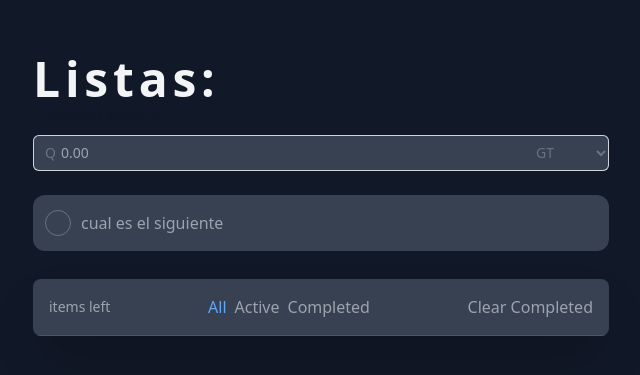
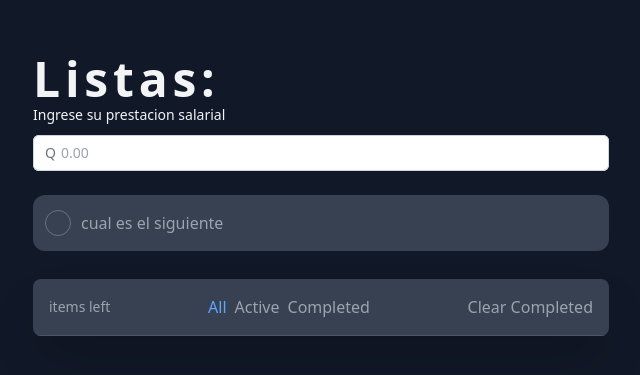
Before and after one commit to Haironch/ListadeGastos, a React (Vite) app: page / in a window 1280 px wide. Shown: the part 205-580 px from the top of the page, without its empty margins (319-959 px from the left). Built offline with nearby package versions, Linux system fonts and the light colour scheme.

Commit message:
kñlñllñ

```diff
--- a/src/App.jsx
+++ b/src/App.jsx
@@ -6,25 +6,9 @@ import { TodoList } from "./components/TodoList/TodoList";
 import InputPrice from "./components/InputPrice/InputPrice";
 
 function App() {
-  // const [todos, setTodos] = useState([
-  //   {
-  //     id: 1,
-  //     title: "Pagar Renta",
-  //     completed: false,
-  //   },
-  //   {
-  //     id: 2,
-  //     title: "Pagar gasolina",
-  //     completed: false,
-  //   },
-  //   {
-  //     id: 3,
-  //     title: "Pagar internet",
-  //     completed: false,
-  //   },
-  // ]);
 
    const [todos, setTodos] = useState([])
+
 
  // get todos from local storage
   useEffect(() => {
@@ -43,13 +27,14 @@ useEffect(() => {
 }, [todos])
 
 
-  const addTodo = (title) => {
+  const addTodo = (title, pr1) => {
     const lastId = todos?.length > 0 ? todos[todos?.length - 1].id : 1;
 
     const newTodo ={
-       id: lastId + 1,
+      id: lastId + 1,
       title,
       completed: false,
+      pr1: "local",
     }
 
     const todoList = [...todos]
--- a/src/components/InputPrice/InputPrice.jsx
+++ b/src/components/InputPrice/InputPrice.jsx
@@ -1,8 +1,24 @@
 export default function InputPrice() {
+
+  function handleSubmit(e) {
+    // Previene que el navegador recargue la página
+    e.preventDefault();
+
+    // Lee los datos del formulario
+    const form = e.target;
+    const formData = new FormData(form);
+    // O puedes trabajar con él como un objecto plano:
+    const formJson = Object.fromEntries(formData.entries());
+    console.log(formJson);
+  }
+
+
+  console.log()
+
     return (
-      <div>
-        <label htmlFor="price" className="block text-sm font-medium leading-6 text-gray-900">
-          Prestacion salaraial
+      <form onSubmit={handleSubmit}>
+        <label htmlFor="price" className="block text-sm font-medium leading-6 text-whithe-900">
+          Ingrese su prestacion salarial
         </label>
         <div className="relative mt-2 rounded-md shadow-sm">
           <div className="pointer-events-none absolute inset-y-0 left-0 flex items-center pl-3">
@@ -12,24 +28,11 @@ export default function InputPrice() {
             type="text"
             name="price"
             id="price"
-            className="bg-gray-700 block w-full rounded-md border-0 py-1.5 pl-7 pr-20 text-gray-900 ring-1 ring-inset ring-gray-300 placeholder:text-gray-400 focus:ring-2 focus:ring-inset focus:ring-indigo-600 sm:text-sm sm:leading-6"
+            className="block w-full rounded-md border-0 py-1.5 pl-7 pr-20 text-gray-900 ring-1 ring-inset ring-gray-300 placeholder:text-gray-400 focus:ring-2 focus:ring-inset focus:ring-indigo-600 sm:text-sm sm:leading-6"
             placeholder="0.00"
           />
-          <div className="absolute inset-y-0 right-0 flex items-center">
-            <label htmlFor="currency" className="sr-only">
-              Currency
-            </label>
-            <select
-              id="currency"
-              name="currency"
-              className="h-full rounded-md border-0 bg-transparent py-0 pl-2 pr-7 text-gray-500 focus:ring-2 focus:ring-inset focus:ring-indigo-600 sm:text-sm"
-            >
-              <option>GT</option>
-              <option>CAD</option>
-              <option>EUR</option>
-            </select>
-          </div>
+
         </div>
-      </div>
+        </form>
     )
   }
--- a/src/components/TodoInput/Todoinput.jsx
+++ b/src/components/TodoInput/Todoinput.jsx
@@ -23,7 +23,11 @@ const TodoInput = ({addTodo}) => {
         value={title}
         onChange={e => setTitle(e.target.value)}
         onKeyDown={e => handleAddTodo(e)}/>
+        <div>
+
     </div>
+        </div>
+
   );
 };
 
```
